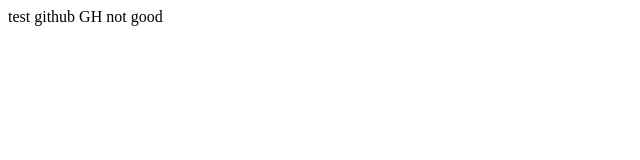
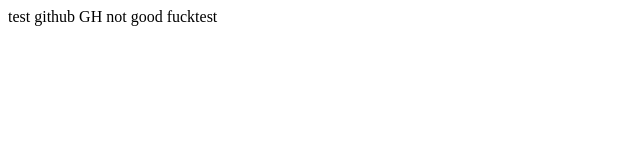
Before and after one commit to nwomib/redmineautotest, a plain HTML site: page index.html in a window 1280 px wide. Shown: the full height of the page, 0-640 px from the left. Drawn offline with Linux system fonts and the light colour scheme.

Commit message:
Update index.html

```diff
--- a/index.html
+++ b/index.html
@@ -1,4 +1,4 @@
 <html>
   test github
-  GH not good
+  GH not good fucktest
 </html>
```
